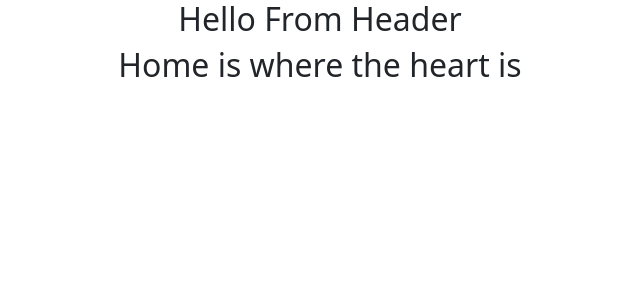
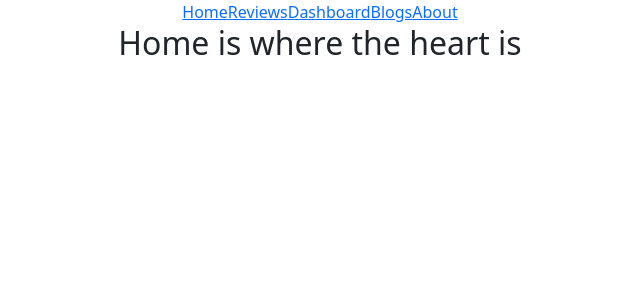
Before and after one commit to shafik720/assignment-9-react-router, a React (Create React App) app: page / in a window 1280 px wide. Shown: the top 300 px of the page, without its empty margins (320-960 px from the left). Built offline with nearby package versions, Linux system fonts and the light colour scheme.

Commit message:
header links setup done

```diff
--- a/src/Components/Header/Header.js
+++ b/src/Components/Header/Header.js
@@ -1,10 +1,15 @@
 import React from 'react';
+import { Link } from 'react-router-dom';
 import './Header.css'
 
 const Header = () => {
     return (
         <div>
-            <h2>Hello From Header</h2>
+            <Link to="/">Home</Link>
+            <Link to="/reviews">Reviews</Link>
+            <Link to="/dashboard">Dashboard</Link>
+            <Link to="/blogs">Blogs</Link>
+            <Link to="/about">About</Link>
         </div>
     );
 };
```
